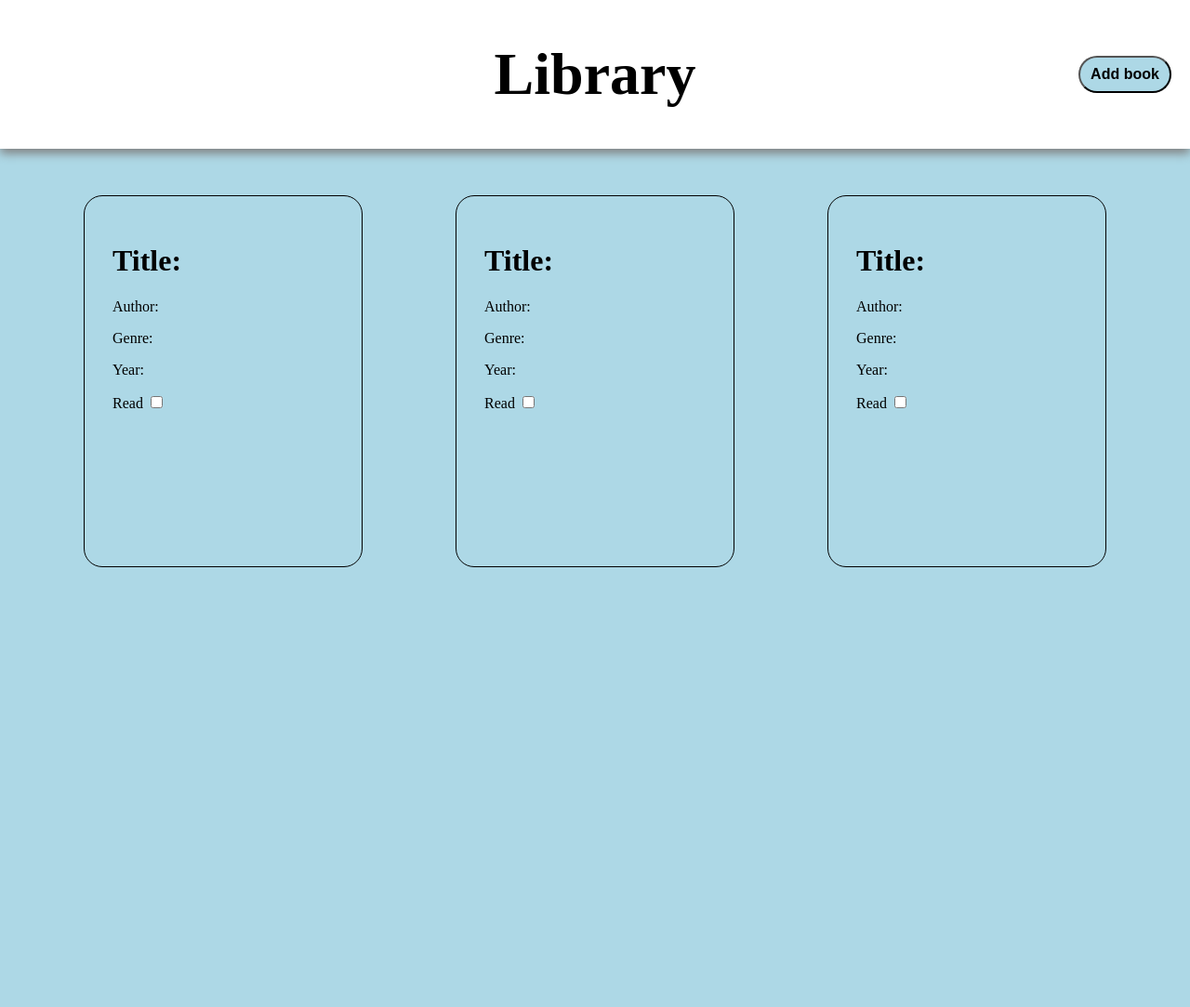
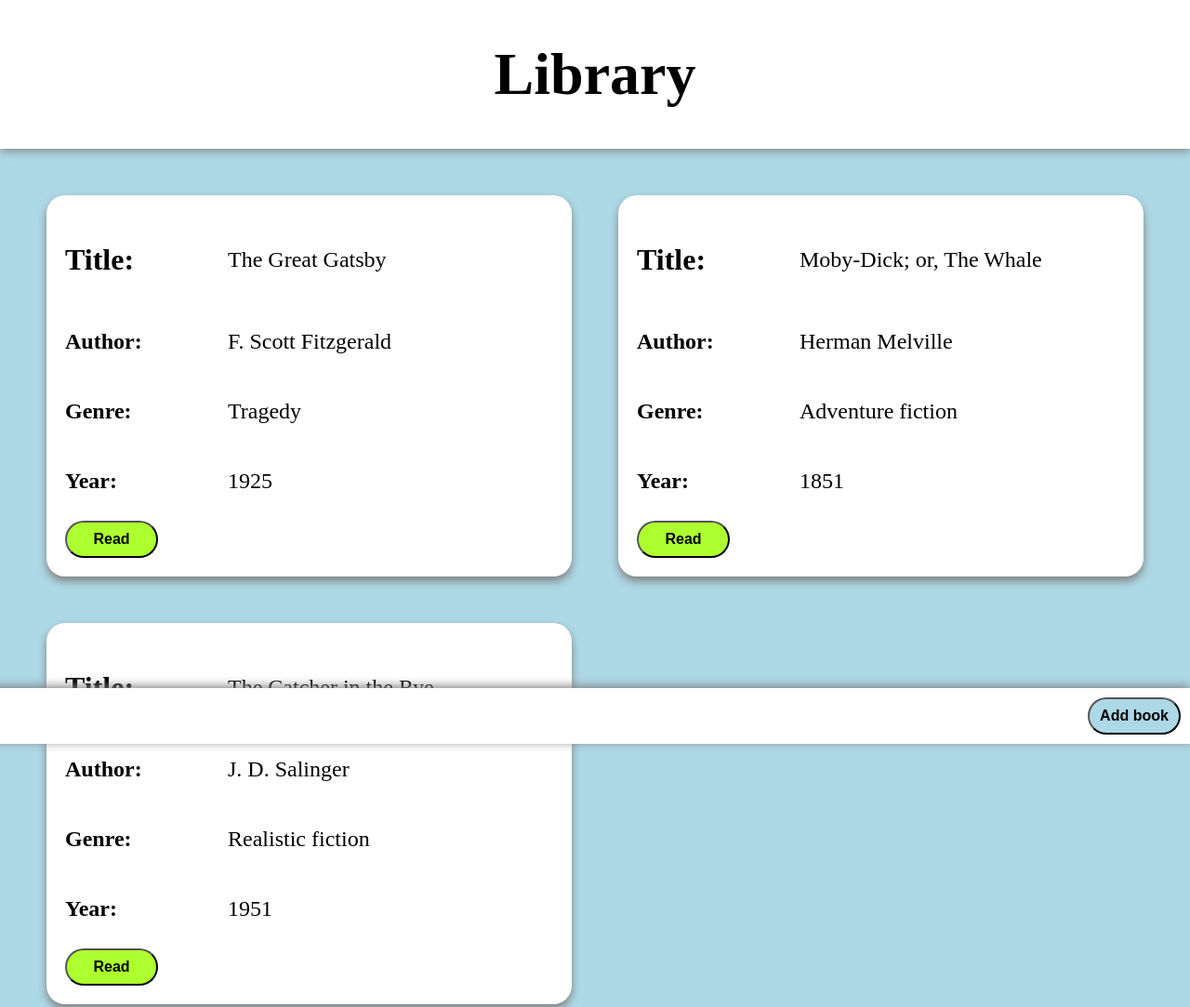
Before and after one commit to ValerioL94/library, a plain HTML site: page index.html in a window 1280 px wide. Shown: the top 1083 px of the page at 93% size. Before the commit the page ends 800 px from the top, so only its background shows below. Drawn offline with Linux system fonts and the light colour scheme.

Commit message:
Add test layout

```diff
--- a/index.html
+++ b/index.html
@@ -10,55 +10,85 @@
 </head>
 
 <body>
-    <div class="page-header">
+    <div id="content">
+        <div id="page-header">
             <h1 class="title">Library </h1>
-        <button type="button" class="add-book">Add book</button>
         </div>
-    <div class="cards-container">
-        <div class="book1">
+        <div id="cards-container">
+            <div class="card" id="book1">
                 <div class="header">
-                <h1>Title:</h1>
+                    <h1>Title: </h1>
+                    <p>The Great Gatsby</p>
                 </div>
                 <div class="main">
-                <p>Author:</p>
-                <p>Genre:</p>
-                <p>Year:</p>
+                    <div>
+                        <h2>Author: </h2>
+                        <p>F. Scott Fitzgerald</p>
+                    </div>
+                    <div>
+                        <h2>Genre: </h2>
+                        <p>Tragedy</p>
+                    </div>
+                    <div>
+                        <h2>Year: </h2>
+                        <p>1925</p>
+                    </div>
                 </div>
                 <div class="footer">
-                <label for="read">Read</label>
-                <input type="checkbox" id="read">
+                    <button type="button" class="read">Read</button>
                 </div>
             </div>
-        <div class="book2">
+            <div class="card" id="book2">
                 <div class="header">
-                <h1>Title:</h1>
+                    <h1>Title: </h1>
+                    <p>Moby-Dick; or, The Whale</p>
                 </div>
                 <div class="main">
-                <p>Author:</p>
-                <p>Genre:</p>
-                <p>Year:</p>
+                    <div>
+                        <h2>Author: </h2>
+                        <p>Herman Melville</p>
+                    </div>
+                    <div>
+                        <h2>Genre: </h2>
+                        <p>Adventure fiction</p>
+                    </div>
+                    <div>
+                        <h2>Year: </h2>
+                        <p>1851</p>
+                    </div>
                 </div>
                 <div class="footer">
-                <label for="read">Read</label>
-                <input type="checkbox" id="read">
+                    <button type="button" class="read">Read</button>
                 </div>
             </div>
-        <div class="book3">
+            <div class="card" id="book3">
                 <div class="header">
-                <h1>Title:</h1>
+                    <h1>Title: </h1>
+                    <p>The Catcher in the Rye</p>
                 </div>
                 <div class="main">
-                <p>Author:</p>
-                <p>Genre:</p>
-                <p>Year:</p>
+                    <div>
+                        <h2>Author:</h2>
+                        <p>J. D. Salinger</p>
+                    </div>
+                    <div>
+                        <h2>Genre: </h2>
+                        <p>Realistic fiction</p>
+                    </div>
+                    <div>
+                        <h2>Year: </h2>
+                        <p>1951</p>
+                    </div>
                 </div>
                 <div class="footer">
-                <label for="read">Read</label>
-                <input type="checkbox" id="read">
+                    <button type="button" class="read">Read</button>
                 </div>
             </div>
         </div>
-
+        <div id="page-footer">
+            <button type="button" class="add-book">Add book</button>
+        </div>
+    </div>
 </body>
 
 </html>
--- a/script.js
+++ b/script.js
@@ -4,12 +4,13 @@ class Book {
         this.author = author;
         this.genre = genre;
         this.year = year;
-        this.read = read;
+    }
+    is_read(answer) {
     }
 }
 
 const book1 = new Book("The Great Gatsby", "F. Scott Fitzgerald", "tragedy", 1925, "not read");
-const book2 = new Book("Moby-Dick; or, The Whale", "herman Melville", "adventure fiction", 1851, "not read");
+const book2 = new Book("Moby-Dick; or, The Whale", "Herman Melville", "adventure fiction", 1851, "not read");
 const book3 = new Book("The Catcher in the Rye", "J. D. Salinger", "realistic fiction", 1951, "not read");
 
 const myLibrary = [book1, book2, book3];
@@ -19,3 +20,21 @@ const myLibrary = [book1, book2, book3];
 function addBookToLibrary() {
 
 }
+
+const read_buttons = document.getElementsByClassName("read");
+for (const button of read_buttons) {
+    button.addEventListener("click", function () {
+        if (button.classList.contains("not")) {
+            button.classList.remove("not")
+            button.innerHTML = "Read"
+        } else {
+            button.classList.add("not")
+            button.innerHTML = "Not read"
+        }
+    });
+}
+// read_button.forEach((button) => {
+//     addEventListener("click", function() {
+//         if (button.className)
+//     })
+// });
--- a/styles.css
+++ b/styles.css
@@ -3,53 +3,107 @@ body {
     padding: 0;
     margin: 0;
     border: 0;
-    background: lightblue;
+    background-color: lightblue;
 }
 
-.page-header {
+#content {
+    display: grid;
+    grid-template-rows: 1fr auto 1fr;
+}
+
+#page-header {
     background-color: white;
-    box-shadow: 0px 5px 10px gray;
-    display: flex;
+    box-shadow: 0px 2px 10px gray;
+    display: grid;
     align-items: center;
     justify-content: center;
 }
 
-.page-header>.title {
+#page-header>.title {
     font-size: clamp(2rem, 10vw + 1rem, 4rem);
 }
 
-.page-header>.add-book {
+#cards-container {
+    display: grid;
+    grid-template-columns: repeat(auto-fill, minmax(400px, 1fr));
+    box-sizing: border-box;
+    padding: 50px;
+    gap: 50px;
+}
+
+p {
+    font-size: 1.5rem;
+}
+
+#cards-container>.card {
+    display: grid;
+    grid-template-rows: 100px 200px 70px;
+    border-radius: 20px;
+    box-sizing: border-box;
+    padding: 20px;
+    background-color: white;
+    overflow: hidden;
+    box-shadow: 0px 5px 10px gray;
+}
+
+.card>.header {
+    display: grid;
+    grid-auto-flow: column;
+    grid-template-columns: 1fr 2fr;
+    align-items: center;
+}
+
+.card>.main>div {
+    display: grid;
+    grid-auto-flow: column;
+    grid-template-columns: 1fr 2fr;
+    align-items: center;
+}
+
+.card>.footer {
+    display: grid;
+    align-items: end;
+}
+
+.card>.footer>button {
+    font-size: 1rem;
+    font-weight: bold;
+    border-radius: 20px;
+    height: 40px;
+    width: 100px;
+}
+
+
+.card>.footer>.read {
+    transition: 0.5s;
+    background-color: greenyellow;
+}
+
+.card>.footer>.read.not {
+    transition: 0.5s;
+    background-color: rgb(255, 80, 80);
+}
+
+#page-footer {
+    background: white;
+    position: fixed;
+    bottom: 0px;
+    right: 0px;
+    padding: 10px;
+    height: 40px;
+    width: 100%;
+    box-shadow: 0px -2px 10px gray;
+    display: grid;
+    align-items: center;
+    justify-items: end;
+
+}
+
+#page-footer>.add-book {
     font-size: 1rem;
     font-weight: bold;
     border-radius: 20px;
     background-color: lightblue;
     height: 40px;
     width: 100px;
-    position: absolute;
-    right: 20px;
 }
-
-.cards-container {
-    display: flex;
-    flex-wrap: wrap;
-    justify-content: center;
-    align-items: center;
-    gap: 100px;
-    padding: 50px;
-
-}
-
-.cards-container>div {
-    height: 400px;
-    width: 300px;
-    padding: 30px;
-    box-sizing: border-box;
-    border: 1px solid;
-    border-radius: 20px;
-}
-
-.cards-container>div>.header {}
-
-.cards-container>div>.main {}
-
-.cards-container>div>.footer {}
```
Lines whose indentation alone changed are shown as unchanged.
